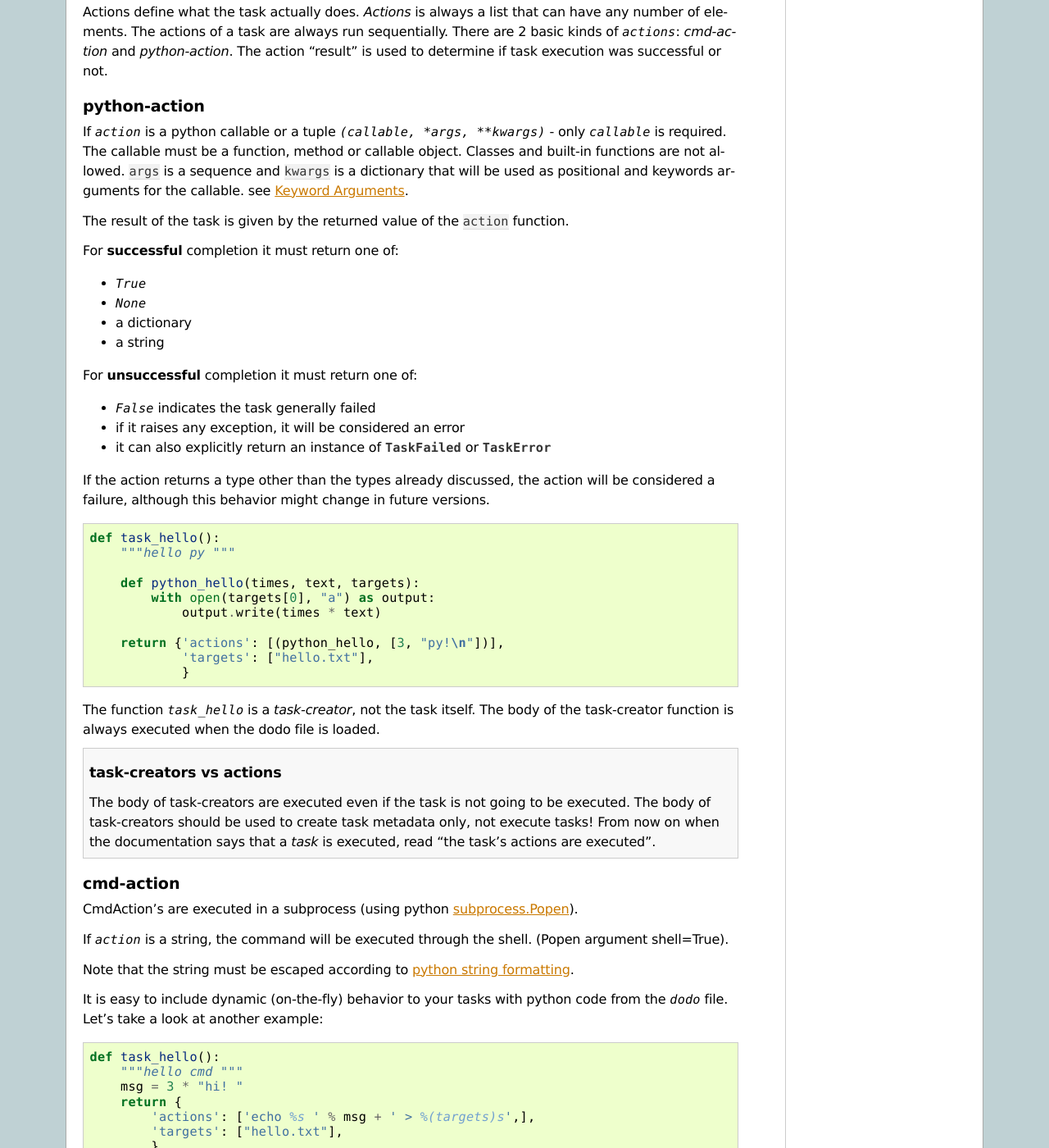
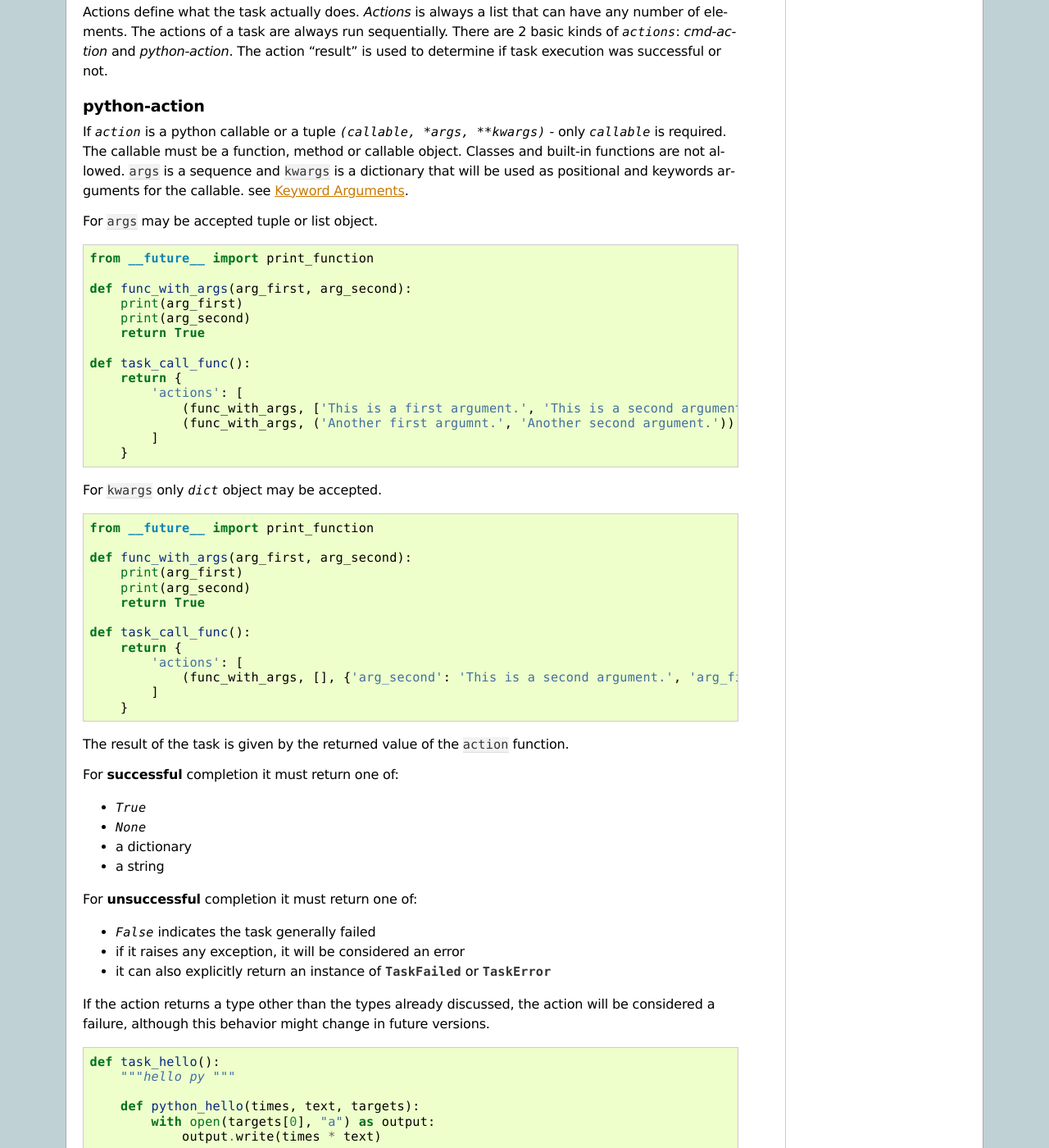
Before and after one commit to pydoit/doit, a Sphinx documentation site: the page built from doc/tasks.rst, in a window 1280 px wide and 1400 px high, scrolled down 1128 px. Shown: the whole window at 82% size. Built offline with Sphinx 7.4.7, drawn with Linux system fonts in a browser that asks for light colours.

Commit message:
fix #83. docs: add example actions using kwargs

```diff
--- a/doc/tasks.rst
+++ b/doc/tasks.rst
@@ -67,6 +67,13 @@ Classes and built-in functions are not allowed.
 as positional and keywords arguments for the callable.
 see `Keyword Arguments <http://docs.python.org/tutorial/controlflow.html#keyword-arguments>`_.
 
+For ``args`` may be accepted tuple or list object.
+
+.. literalinclude:: tutorial/task_args.py
+
+For ``kwargs`` only `dict` object may be accepted.
+
+.. literalinclude:: tutorial/task_kwargs.py
 
 The result of the task is given by the returned value of the
 ``action`` function.
--- /dev/null
+++ b/doc/tutorial/task_args.py
@@ -0,0 +1,14 @@
+from __future__ import print_function
+
+def func_with_args(arg_first, arg_second):
+    print(arg_first)
+    print(arg_second)
+    return True
+
+def task_call_func():
+    return {
+        'actions': [
+            (func_with_args, ['This is a first argument.', 'This is a second argument.']),
+            (func_with_args, ('Another first argumnt.', 'Another second argument.'))
+        ]
+    }
--- /dev/null
+++ b/doc/tutorial/task_kwargs.py
@@ -0,0 +1,13 @@
+from __future__ import print_function
+
+def func_with_args(arg_first, arg_second):
+    print(arg_first)
+    print(arg_second)
+    return True
+
+def task_call_func():
+    return {
+        'actions': [
+            (func_with_args, [], {'arg_second': 'This is a second argument.', 'arg_first': 'This is a first argument.'})
+        ]
+    }
```
